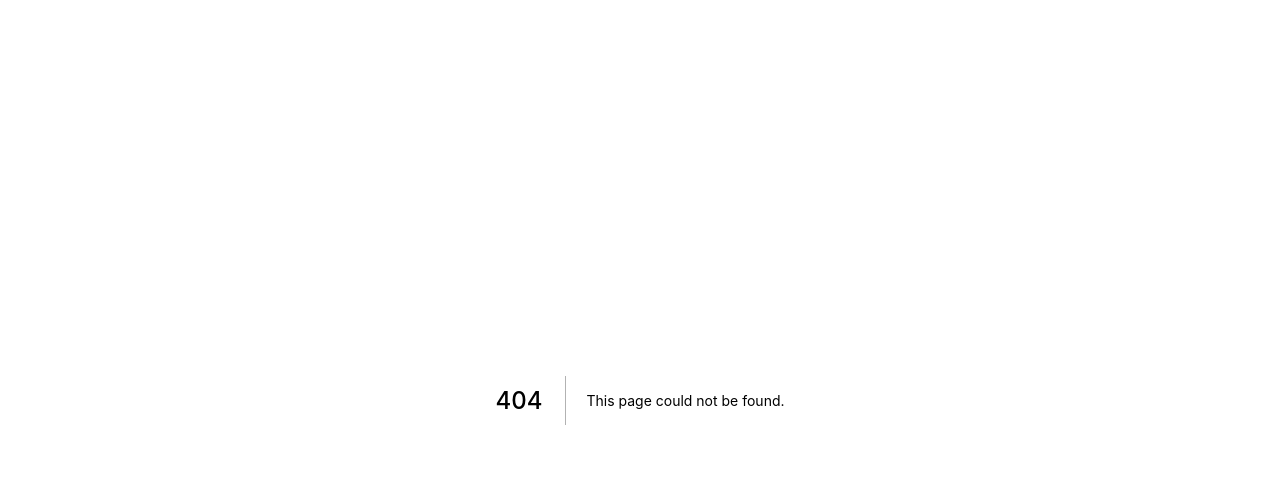
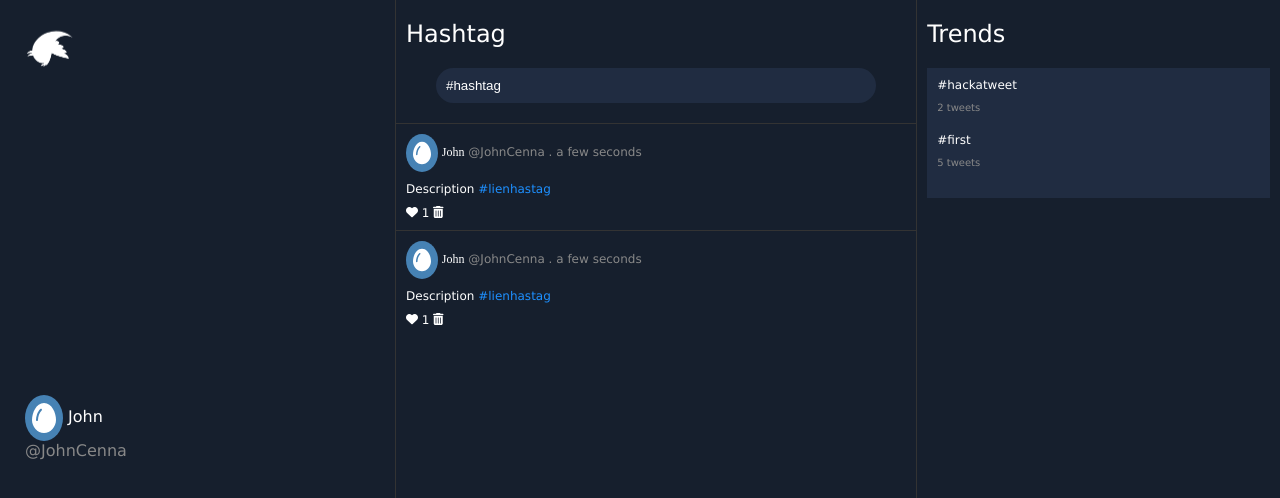
Before and after one commit to SandrineFial/hackatweetfrontend, a Next.js app in the folder frontend/: page /hashtags in a window 1280 px wide. Before the commit this address had no page. Shown: the top 498 px of the page. Built offline with nearby package versions, Linux system fonts and the light colour scheme.

Commit message:
save home

```diff
--- a/frontend/components/Hashtag.js
+++ b/frontend/components/Hashtag.js
@@ -1,14 +1,25 @@
 import styles from '../styles/Pages.module.css';
 import Trends from './Trends';
+import Tweet from './Tweet';
 import Link from 'next/link';
+import { FontAwesomeIcon } from '@fortawesome/react-fontawesome'
+import { faEgg } from '@fortawesome/free-solid-svg-icons'
+
 function Hashtag() {
   return (
-    <div className="container">
+    <div className={styles.container}>
       <div className={styles.logoLeft}>
-        <Link href="/"><img src="./logo.png" alt = "logo" width="50px" className='logo'/></Link>
+        <div><Link href="/"><img src="./logo.png" alt = "logo" width="50px" className='logo'/></Link></div>
+        <div><FontAwesomeIcon icon={faEgg} className='eggs' size="2x"/> <span className={styles.nameTweet}>John</span><br/>
+          <span className='grisTweetName'>@JohnCenna</span></div>
       </div>
       <div className={styles.borderLeft}>
         <h2 className={styles.titreNoBold}>Hashtag</h2>
+        <div className={styles.searchHashtag}>
+          <input value="#hashtag" type="text" />
+        </div>
+        <Tweet/>
+        <Tweet/>
       </div>
       <div className={styles.borderLeft}>
         <h2 className={styles.titreNoBold}>Trends</h2>
--- a/frontend/components/Trends.js
+++ b/frontend/components/Trends.js
@@ -1,10 +1,19 @@
-import styles from '../styles/Trend.module.css';
+import styles from '../styles/Trends.module.css';
 import { FontAwesomeIcon } from '@fortawesome/react-fontawesome'
 import { faHeart } from '@fortawesome/free-solid-svg-icons'
+import Link from 'next/link';
 
 function Trend() {
   return (
-    <div>
+    <div className={styles.listHashtags}>
+      <div className={styles.unHashtag}>
+        <p className={styles.titreHashtag}><Link href="/hashtags/hackatweet">#hackatweet</Link></p>
+        <div className={styles.totalTweet}>2 tweets</div>
+      </div>
+      <div className={styles.unHashtag}>
+        <p className={styles.titreHashtag}><Link href="/hashtags/first">#first</Link></p>
+        <div className={styles.totalTweet}>5 tweets</div>
+      </div>
     </div>
   );
 }
--- a/frontend/components/Tweet.js
+++ b/frontend/components/Tweet.js
@@ -5,9 +5,9 @@ import { faHeart, faEgg, faTrashCan } from '@fortawesome/free-solid-svg-icons'
 function Tweet() {
   return (
     <div className={styles.blockTweet}>
-        <div><FontAwesomeIcon icon={faEgg} className={styles.eggs} size="2x"/> <span className={styles.nameTweet}>John</span> <span className={styles.grisTweet}>@JohnCenna . a few seconds</span></div>
-        <div className={styles.textTweet}>Description <a href="/">#lienhastag</a></div>
-        <div><FontAwesomeIcon icon={faHeart} className={styles.iconPointor}/> <span>1</span> <FontAwesomeIcon icon={faTrashCan}  className={styles.iconPointor}/></div>
+        <div><FontAwesomeIcon icon={faEgg} className='eggs' size="2x"/> <span className={styles.nameTweet}>John</span> <span className='grisTweetName'>@JohnCenna . a few seconds</span></div>
+        <div className={styles.textTweet}>Description <a href="/hashtags/lienhastag">#lienhastag</a></div>
+        <div><FontAwesomeIcon icon={faHeart} className={styles.iconPointor}/> <span>1</span> <FontAwesomeIcon icon={faTrashCan} className={styles.iconPointor}/></div>
     </div>
   );
 }
--- /dev/null
+++ b/frontend/pages/hashtags.js
@@ -0,0 +1,7 @@
+import Hashtag from '../components/Hashtag';
+
+function HashtagPage() {
+ return <Hashtag />;
+}
+
+export default HashtagPage;
--- a/frontend/styles/Pages.module.css
+++ b/frontend/styles/Pages.module.css
@@ -10,17 +10,23 @@
 .logoLeft {
     padding:25px;
     height: 100vh;
+    display: flex;
+    flex-direction: column;
+    justify-content: space-between;
+    align-items: left;
 }
 .borderLeft {
     border-left: 1px solid #333;
     height: 100vh;
 }
+.addTweet {
+    padding: 10px 40px;
+}
 .inputTweet {
     background-color: transparent;
     border: none;
     width: 100%;
-    border-bottom: 1px solid #333;
-    margin: 10px 40px;
+    border-bottom: 1px solid #999;
     padding: 10px 0px;
     font-family: Verdana;
     font-size: 15px;
@@ -28,6 +34,7 @@
 .titreNoBold {
     font-family:Verdana;
     font-weight: 100;
+    margin-left: 10px;
 }
 .totCaracteres {
     font-family:Verdana;
@@ -37,11 +44,24 @@
 .alignRight {
     text-align: right;
 }
-
 .btnTweet {
     border: none;
     border-radius: 20px;
     background-color: dodgerblue;
     color: white;
     padding: 5px 20px;
-  }
+}
+.searchHashtag {
+    margin: 10px 40px 20px 40px;
+}
+.searchHashtag input {
+    color: white;
+    background-color: #202c41;
+    padding: 10px;
+    width: 100%;
+    border-radius: 20px;
+    border: none;
+}
+.searchHashtag input:focus {
+    border: 1px solid #202c41;
+}
--- /dev/null
+++ b/frontend/styles/Trends.module.css
@@ -0,0 +1,24 @@
+.listHashtags {
+    background-color:#202c41;
+    margin:10px;
+    padding: 10px;
+}
+.titreHashtag {
+    margin: 0; padding: 0 0 10px 0;
+    font-size: 12px;
+}
+.titreHashtag a {
+    color: white;
+    text-decoration: none;
+}
+.titreHashtag a:hover {
+    color: dodgerblue;
+}
+.totalTweet {
+    font-size: 10px;
+    color: #888;
+    font-family: Verdana;
+}
+.unHashtag {
+    margin-bottom: 20px;
+}
--- a/frontend/styles/Tweet.module.css
+++ b/frontend/styles/Tweet.module.css
@@ -6,9 +6,6 @@
 }
 .nameTweet {
     font-family: Mont Heavy;
-}
-.grisTweet {
-    color: #888;
 }
 .iconPointor {
     cursor: pointer;
@@ -20,9 +17,6 @@
     color: dodgerblue;
     text-decoration: none;
 }
-.eggs {
-    background-color:steelblue;
-    border-radius: 50%;
-    padding: 7px;
-    vertical-align: middle;
+.textTweet a:hover {
+    color: white;
 }
--- a/frontend/styles/globals.css
+++ b/frontend/styles/globals.css
@@ -57,3 +57,12 @@ h1 {
 button, input, a {
   cursor: pointer;
 }
+.eggs {
+    background-color:steelblue;
+    border-radius: 50%;
+    padding: 7px;
+    vertical-align: middle;
+}
+.grisTweetName {
+  color: #888;
+}
```
Also changed, not shown: frontend/components/Home.js (+12 -6 lines), frontend/styles/Trend.module.css (deleted).
